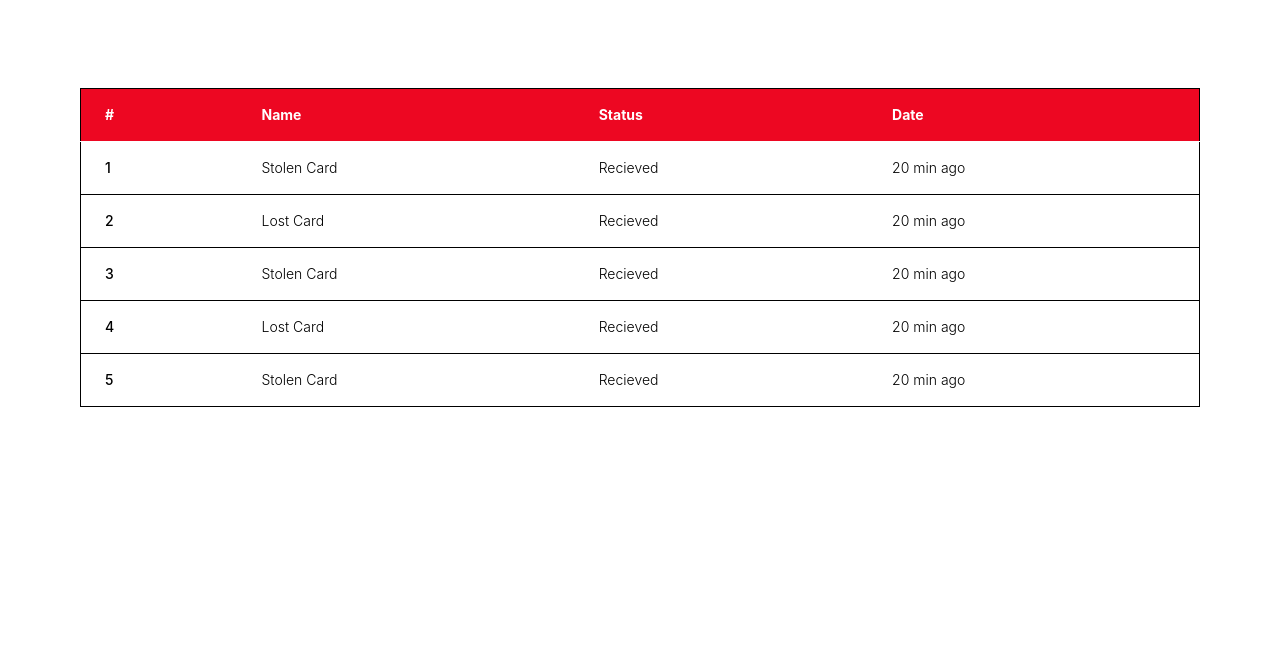
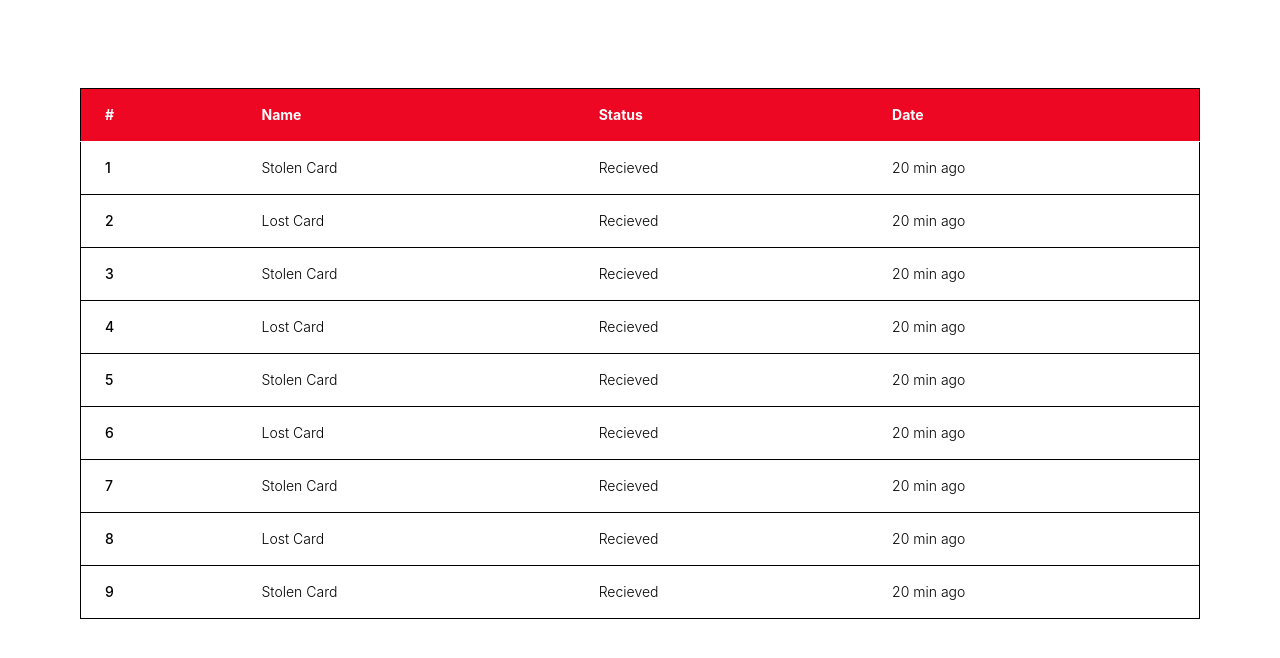
Before and after one commit to tahazaryab/shacks, a React (Create React App) app: page /reports in a window 1280 px wide. Shown: the top 658 px of the page. Built offline with nearby package versions, Linux system fonts and the light colour scheme.

Commit message:
Fix styling

```diff
--- a/src/components/progress-bar/index.tsx
+++ b/src/components/progress-bar/index.tsx
@@ -4,23 +4,45 @@ interface ProgressBarProps {
   progress: number;
 }
 
-const ProgressBar= ({ checkpoints, progress } : ProgressBarProps): JSX.Element => {
+const ProgressBar = ({
+  checkpoints,
+  progress,
+}: ProgressBarProps): JSX.Element => {
   return (
     <div className="flex items-center space-x-4">
       {checkpoints.map((checkpoint, index) => (
         <React.Fragment key={index}>
-            <div className={`relative w-6 h-6 rounded-full border-2 border-black ${progress >= index ? 'bg-green-100 border-black' : ''}`}>
+          <div
+            className={`relative w-6 h-6 rounded-full border-2 border-black ${
+              progress >= index ? 'bg-green-100 border-black' : ''
+            }`}
+          >
             {index === progress && (
               <div className="absolute w-5 h-5 border-white border-2 rounded-full top-1/2 left-1/2 transform -translate-x-1/2 -translate-y-1/2" />
             )}
           </div>
-            <div className={`text-xs ${index === progress ? 'text-black font-semibold' : index < progress ? 'text-green-100 font-semibold' : 'text-black'}`}>
+          <div
+            className={`text-xs ${
+              index === progress
+                ? 'text-black font-semibold'
+                : index < progress
+                ? 'text-green-100 font-semibold'
+                : 'text-black'
+            }`}
+          >
             {checkpoint}
           </div>
-            {index < checkpoints.length - 1 && <div className={`h-0.5 w-16 bg-black ${progress > index ? 'red-100' : ''}`} />}
+          {index < checkpoints.length - 1 && (
+            <div
+              className={`h-0.5 w-16 bg-black ${
+                progress > index ? 'red-100' : ''
+              }`}
+            />
+          )}
         </React.Fragment>
       ))}
-      </div>)
+    </div>
+  );
 };
 
 export default ProgressBar;
--- a/src/components/table/Table.tsx
+++ b/src/components/table/Table.tsx
@@ -1,11 +1,39 @@
 import { useState } from 'react';
+import ProgressBar from '../progress-bar';
 
 const Table = (): JSX.Element => {
   const [active, setActive] = useState(-1);
   function handleOpen(id: number) {
-    setActive(id);
+    setActive(active === id ? -1 : id);
   }
+  const checkpoints = [
+    'Ticket Created',
+    'Investigated',
+    'Esclalation',
+    'Resolution',
+    'Complete',
+  ];
   const reports = [
+    {
+      name: 'Stolen Card',
+      status: 'Recieved',
+      date: '20 min ago',
+    },
+    {
+      name: 'Lost Card',
+      status: 'Recieved',
+      date: '20 min ago',
+    },
+    {
+      name: 'Stolen Card',
+      status: 'Recieved',
+      date: '20 min ago',
+    },
+    {
+      name: 'Lost Card',
+      status: 'Recieved',
+      date: '20 min ago',
+    },
     {
       name: 'Stolen Card',
       status: 'Recieved',
@@ -37,8 +65,8 @@ const Table = (): JSX.Element => {
       <div className="overflow-x-auto sm:-mx-6 lg:-mx-8">
         <div className="inline-block min-w-full py-2 sm:px-6 lg:px-8">
           <div className="overflow-hidden">
-            <table className="min-w-full text-left text-sm font-light border border-gray-500">
-              <thead className="border-b font-medium dark:border-gray-500 bg-red-100 text-white">
+            <table className="min-w-full text-left text-sm font-light border border-gray-100">
+              <thead className="border-b font-medium dark:border-gray-100 bg-red-100 text-white">
                 <tr>
                   <th scope="col" className="px-6 py-4">
                     #
@@ -78,15 +106,18 @@ const Table = (): JSX.Element => {
                           {report.date}
                         </td>
                       </tr>
-
-                      <div className={`${active !== idx + 1 && 'hidden'} p-5`}>
-                        <p>
-                          Lorem ipsum dolor sit amet, consectetur adipiscing
-                          elit. Etiam ac leo non massa accumsan suscipit quis et
-                          urna. In hac habitasse platea dictumst. Suspendisse
-                          vitae.
-                        </p>
+                      <div
+                        className={`${
+                          active !== idx + 1 && 'hidden'
+                        } p-5 items-center absolute`}
+                      >
+                        <ProgressBar checkpoints={checkpoints} progress={2} />
                       </div>
+                      <div
+                        className={`${
+                          active !== idx + 1 && 'hidden'
+                        } p-5 items-center mb-8`}
+                      ></div>
                     </>
                   );
                 })}
--- a/tailwind.config.js
+++ b/tailwind.config.js
@@ -14,7 +14,7 @@ export default {
       },
       green: {
         100: '#4CAF50',
-      }
+      },
     },
     extend: {
       fontFamily: {
```
Lines whose indentation alone changed are shown as unchanged.
